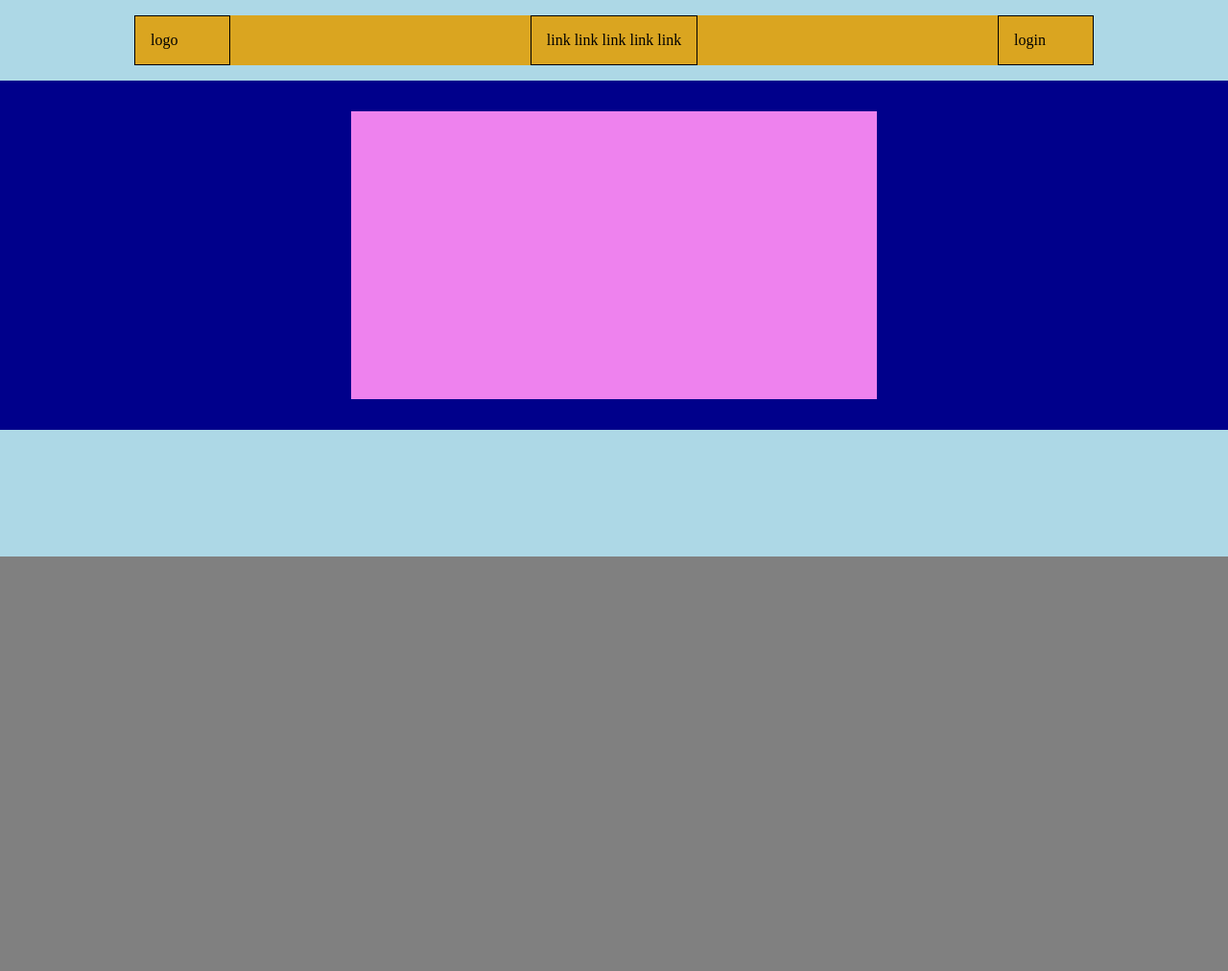
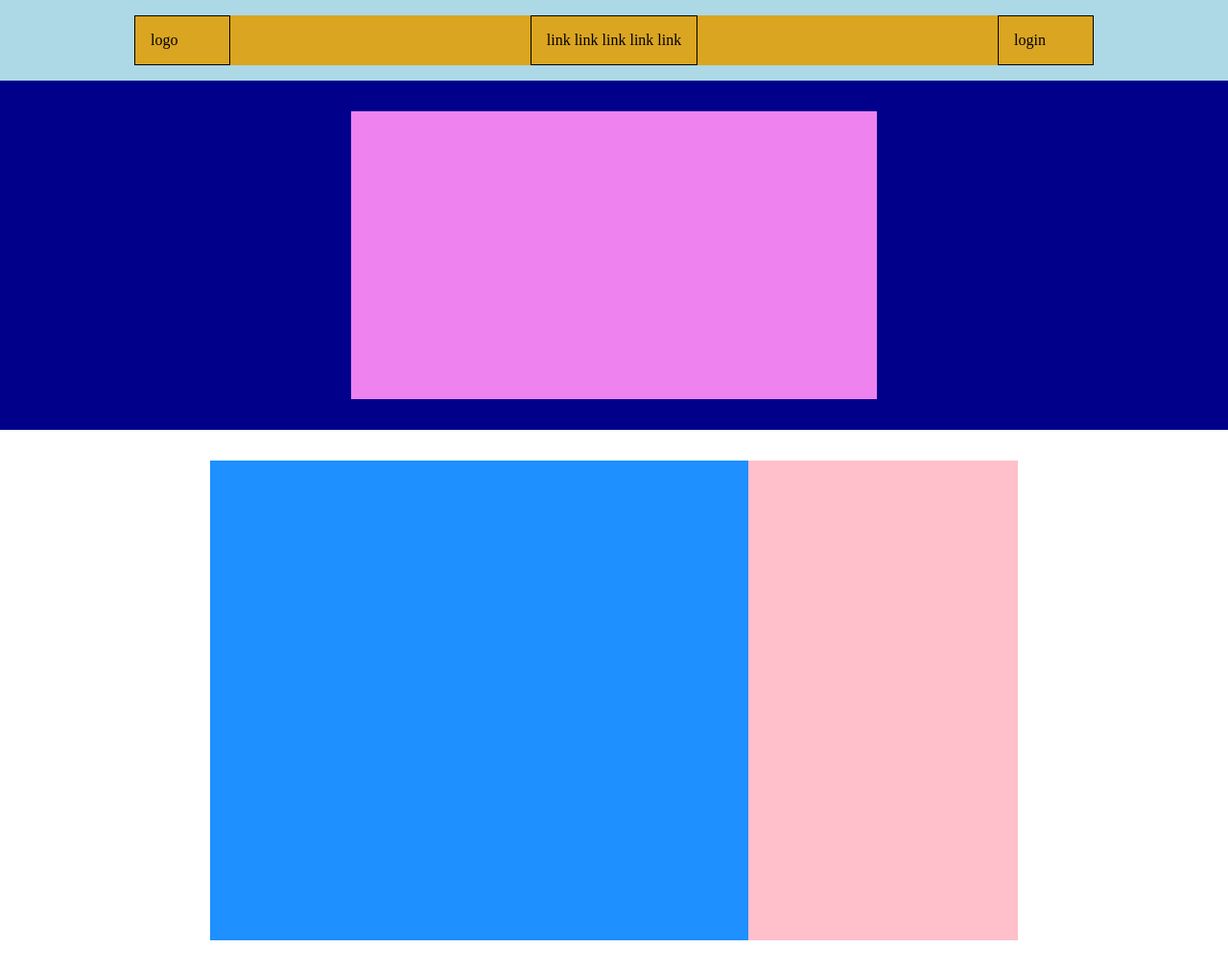
Before and after one commit to MatteoGaloni/htmlcss-struttura-discord, a plain HTML site: page index.html in a window 1280 px wide. Shown: the whole page at 96% size. Before the commit the page ends 800 px from the top, so only its background shows below. Drawn offline with Linux system fonts and the light colour scheme.

Commit message:
feat(main) add 1st section

```diff
--- a/css/style.css
+++ b/css/style.css
@@ -11,7 +11,6 @@ body{
 
 header{
     background-color: #add8e6;
-    min-height: 580px;
 }
 
 nav{
@@ -20,6 +19,7 @@ nav{
 
 .flexContainer{
     display: flex;
+    /* di default ma lo riscrivo */
     flex-direction: row;
     justify-content: space-between;
     max-width: 1000px;
@@ -41,8 +41,34 @@ nav{
 }
 
 
-.pinkContent1{
+.weirdPinkBox{
     background-color: #ee82ee;
     min-height: 300px;
     width: 45%;
 }
+
+.whiteBackground{
+    background-color: white;
+    display: flex;
+    flex-direction: row;
+    align-items: center;
+    justify-content: center;
+    padding: 2em;
+}
+
+.container{
+    height: 500px;
+    width: 70%;
+    display: flex;
+    justify-content: center;
+}
+
+.lightbluebox{
+    background-color: #1e90ff;
+    width: 66%;
+}
+
+.lightpinkbox{
+    background-color: #ffc0cb;
+    width: 33%;
+}
--- a/index.html
+++ b/index.html
@@ -8,6 +8,7 @@
     <link rel="stylesheet" href="./css/style.css">
 </head>
 <body>
+    <!-- primo blocco -->
     <header>
         <nav>
             <div class="flexContainer">
@@ -27,12 +28,20 @@
             </div>
         </nav>
         <div class="blueBackground">
-            <div class="pinkContent1"></div>
+            <div class="weirdPinkBox"></div>
         </div>
-
     </header>
 
+    <!-- primo blocco del main -->
     <main>
+        <section>
+            <div class="whiteBackground">
+                <div class="container">
+                    <div class="lightbluebox"></div>
+                    <div class="lightpinkbox"></div>
+                </div>
+            </div>
+        </section>
 
     </main>
 
```
